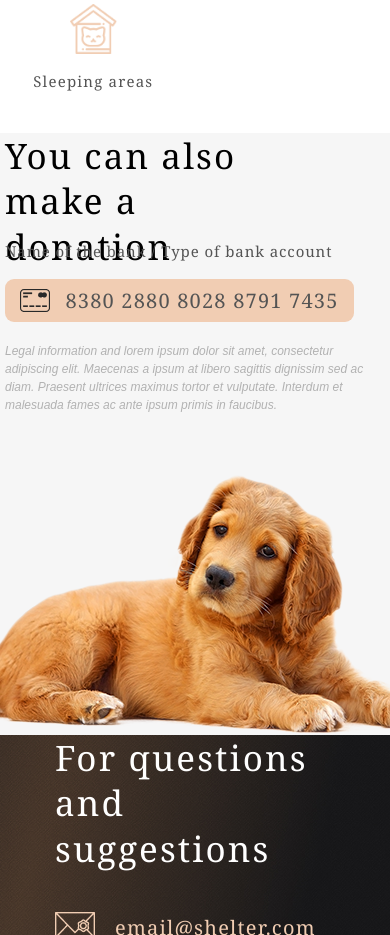
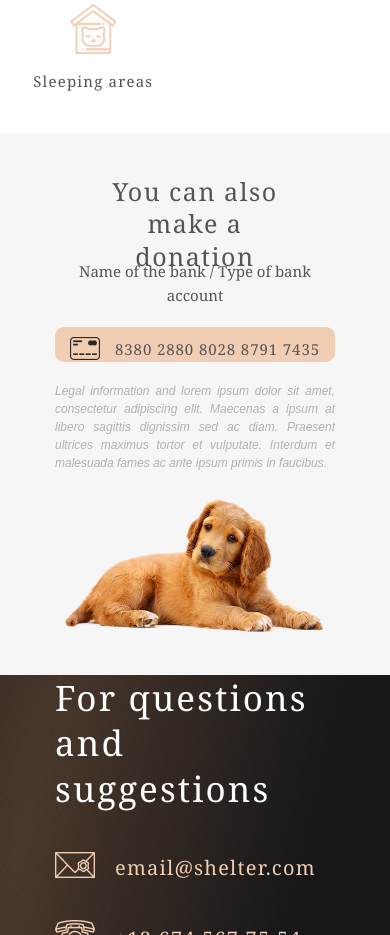
Before and after one commit to maksimizer/aksimizer-JSFE2022Q1, a plain HTML site: page shelter/pages/main/index.html in a window 390 px wide. Shown: the part 3200-4135 px from the top of the page. Drawn offline with Linux system fonts and the light colour scheme.

Commit message:
feat: add donation adaptive for 320px

```diff
--- a/shelter/pages/main/index.html
+++ b/shelter/pages/main/index.html
@@ -128,7 +128,7 @@
                 <p class="bank-name">Name of the bank / Type of bank account</p>
                 <a class="card-link" href="#">
                     <span class="card-link-span"><img class="card-img" src="../../assets/icons/credit-card.png" alt="card"></span>
-                    <span class="card-link-span">8380 2880 8028 8791 7435</span>
+                    <span class="card-link-span card-number">8380 2880 8028 8791 7435</span>
                 </a>
                 <p class="legal-information">Legal information and lorem ipsum dolor sit amet, consectetur adipiscing elit. Maecenas a ipsum at libero sagittis dignissim sed ac diam. Praesent ultrices maximus tortor et vulputate. Interdum et malesuada fames ac ante ipsum primis in faucibus.</p>
             </div>
--- a/shelter/pages/main/style.css
+++ b/shelter/pages/main/style.css
@@ -894,4 +894,70 @@ body {
 .help-item img {
     height: 50px;
 }
+
+
+        /*donation*/
+
+.donation-title {
+    width: 220px;
+    height: 64px;
+    font-size: 25px;
+    line-height: 130%;
+    /* or 45px */
+    color: #545454;
+    margin: 0 auto;
+    text-align: center;
 }
+.donation-container {
+    padding-top: 42px;
+    padding-bottom: 42px;
+    width: 100%;
+    height: auto;
+    flex-direction: column-reverse;
+    row-gap: 20px;
+}
+.donation-image {
+    width: 260px;
+    height: 135px;
+    background-image: url(../../assets/images/donation-dog.png);
+    background-size: 260px 135px;
+    margin-top: 22px;
+    margin-left: 0;
+    margin-right: 1px;
+}
+.donation-content {
+    width: 280px;
+    height: 281px;
+}
+.bank-name {
+    font-family: 'Georgia';
+    font-style: normal;
+    font-weight: 400;
+    font-size: 15px;
+    line-height: 160%;
+    /* identical to box height, or 24px */
+    letter-spacing: 0;
+    color: #545454;
+    margin: 0;
+    text-align: center;
+}
+.legal-information {
+    margin: 0;
+    text-align: justify;
+}
+.card-link {
+    width: 100%;
+}
+.card-link-span {
+    font-size: 15px;
+    line-height: 110%;
+    /* identical to box height, or 17px */
+    letter-spacing: 0.06em;
+    color: #545454;
+    margin-top: 10px;
+}
+.card-number {
+    margin-top: 14px;
+}
+
+}
```
